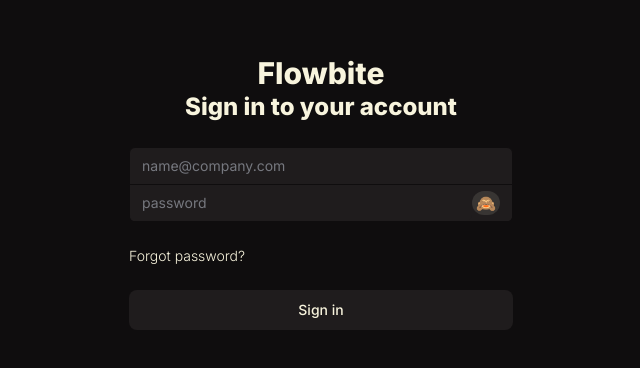
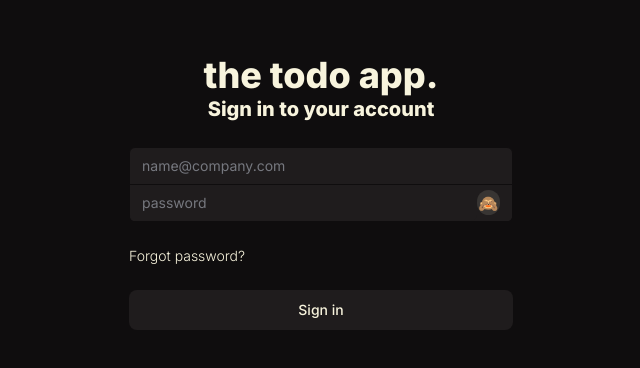
Before and after one commit to mctuliomontoya/todo-app-next, a Next.js app: page / in a window 1280 px wide. Shown: the part 208-576 px from the top of the page, without its empty margins (319-959 px from the left). Built offline with nearby package versions, Linux system fonts and the light colour scheme.

Commit message:
style: changed login style

```diff
--- a/app/page.tsx
+++ b/app/page.tsx
@@ -12,18 +12,18 @@
 
   return (
     <main className="bg-ui-base-300 h-screen flex w-full items-center justify-center">
-      <section className="bg-ui-base-300 w-full">
+      <section className="back w-full">
         <div className="flex flex-col items-center justify-center px-6 py-8 mx-auto md:h-screen lg:py-0">
           <div className="w-full bg-ui-base-300 md:mt-0 sm:max-w-md xl:p-0">
             <div className="p-6 space-y-4 md:space-y-6 sm:p-8">
               <div className="w-full flex flex-col items-center justify-center">
                 <a
                   href="#"
-                  className="flex items-center text-3xl font-extrabold text-bone"
+                  className="flex items-center text-4xl font-extrabold text-bone"
                 >
-                  Flowbite
+                  the todo app.
                 </a>
-                <h1 className="text-2xl mt- font-extrabold text-bone md:text-2xl">
+                <h1 className="text-2xl mt- font-extrabold text-bone md:text-xl">
                   Sign in to your account
                 </h1>
               </div>
@@ -48,7 +48,7 @@
                     />
                     <button
                       type="button"
-                      className="bg-[#383533]  px-1  rounded-xl"
+                      className="bg-[#383533] size-[25px] flex items-center justify-center rounded-xl"
                       onClick={handleToggleVisibility}
                     >
                       {isInputValueVisible ? "🙊" : "🙈"}
```
